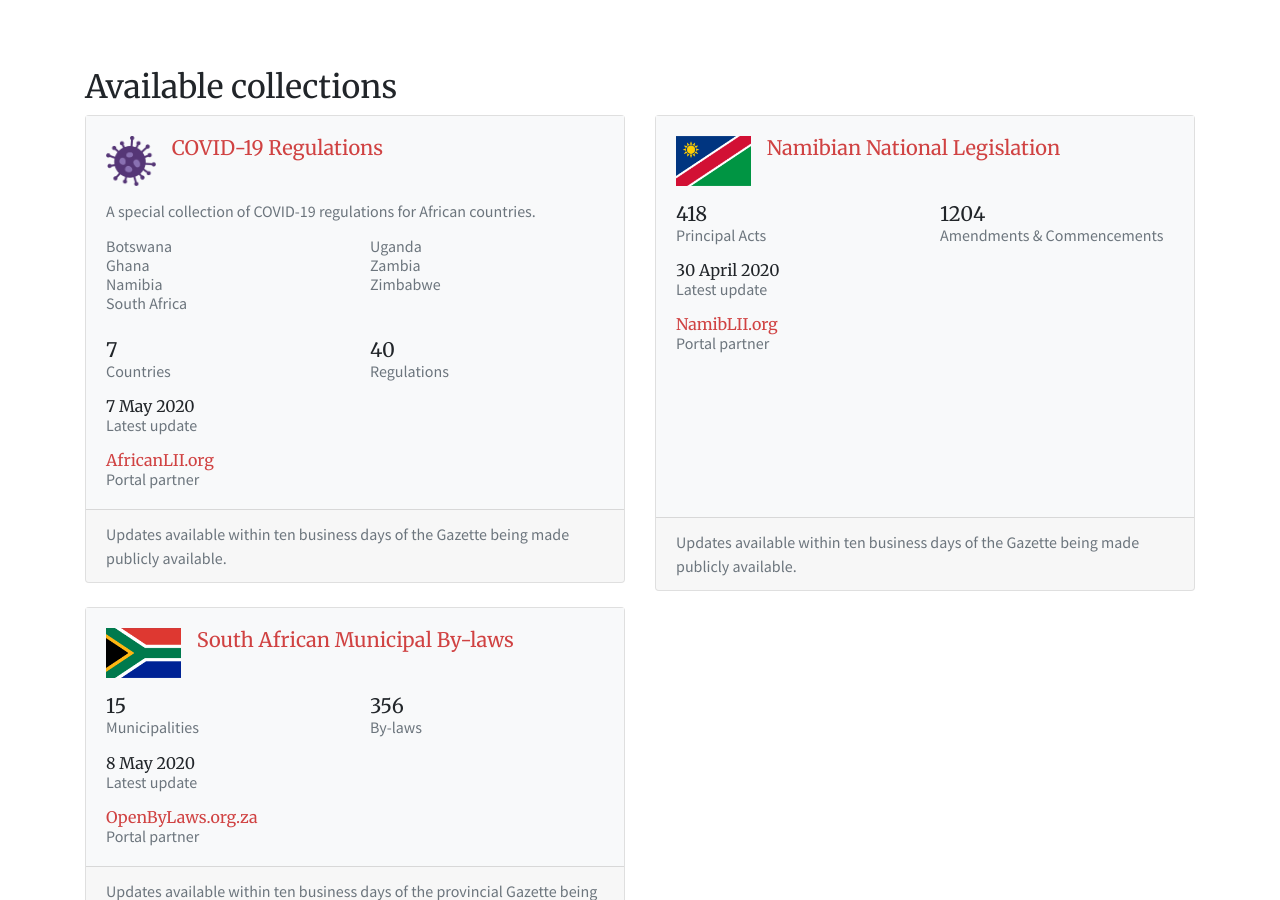
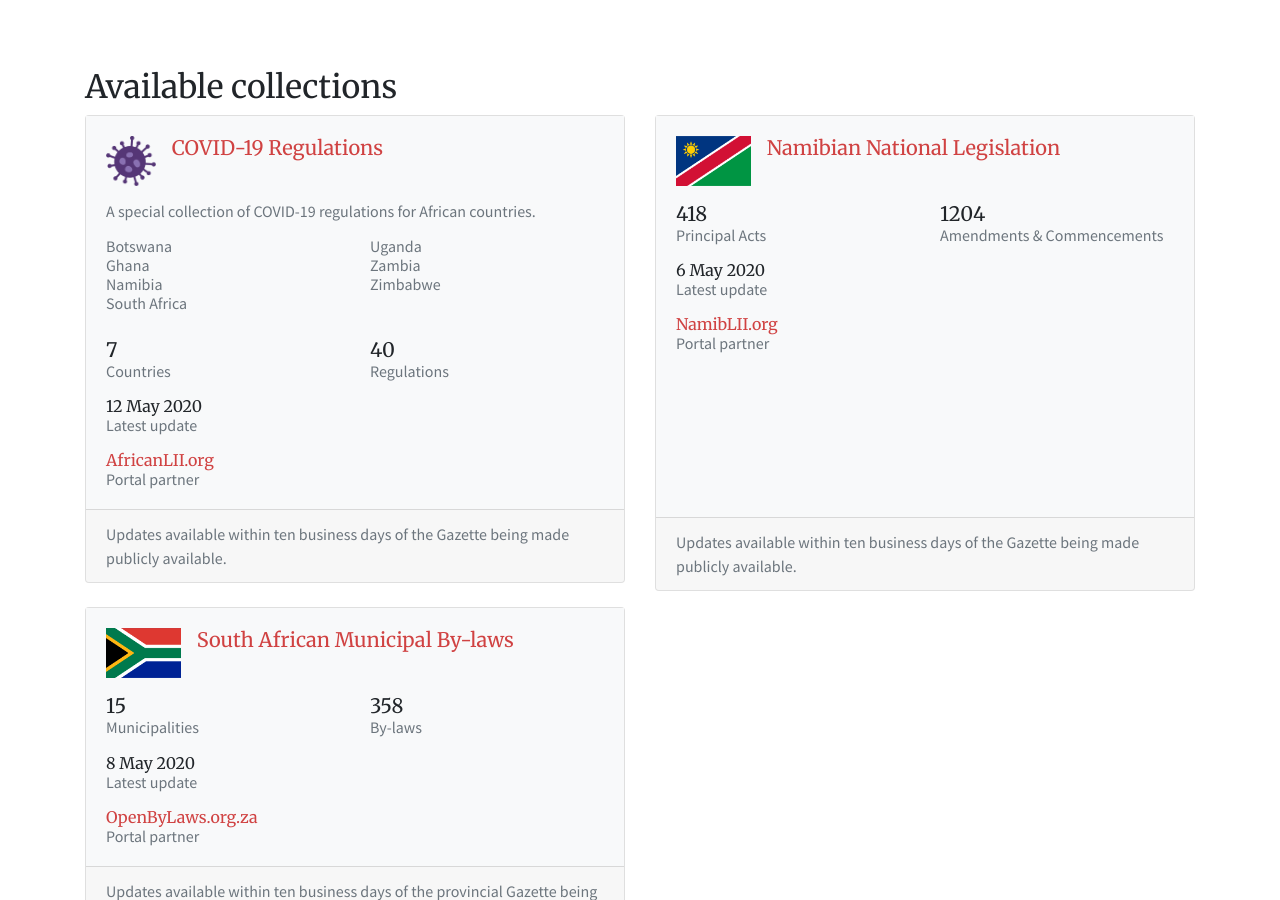
Before and after one commit to laws-africa/laws-africa.github.io, a Jekyll site: the page built from commons.markdown, in a window 1280 px wide and 900 px high, scrolled down 595 px. Built offline with Jekyll 4.4.1, drawn with Linux system fonts in a browser that asks for light colours; nearby versions of some CDN libraries.

Commit message:
Updated stats via TravisCI

```diff
--- a/_data/commons.json
+++ b/_data/commons.json
@@ -1,17 +1,17 @@
 {
   "covid19": {
-    "as_at_date": "2020-05-07",
+    "as_at_date": "2020-05-12",
     "n_countries": 7,
     "n_principal": 40
   },
   "na": {
-    "as_at_date": "2020-04-30",
+    "as_at_date": "2020-05-06",
     "n_principal": 418,
     "n_stubs": 1204
   },
   "za": {
     "as_at_date": "2020-05-08",
-    "n_bylaws": 356,
+    "n_bylaws": 358,
     "n_municipalities": 15
   }
 }
```
